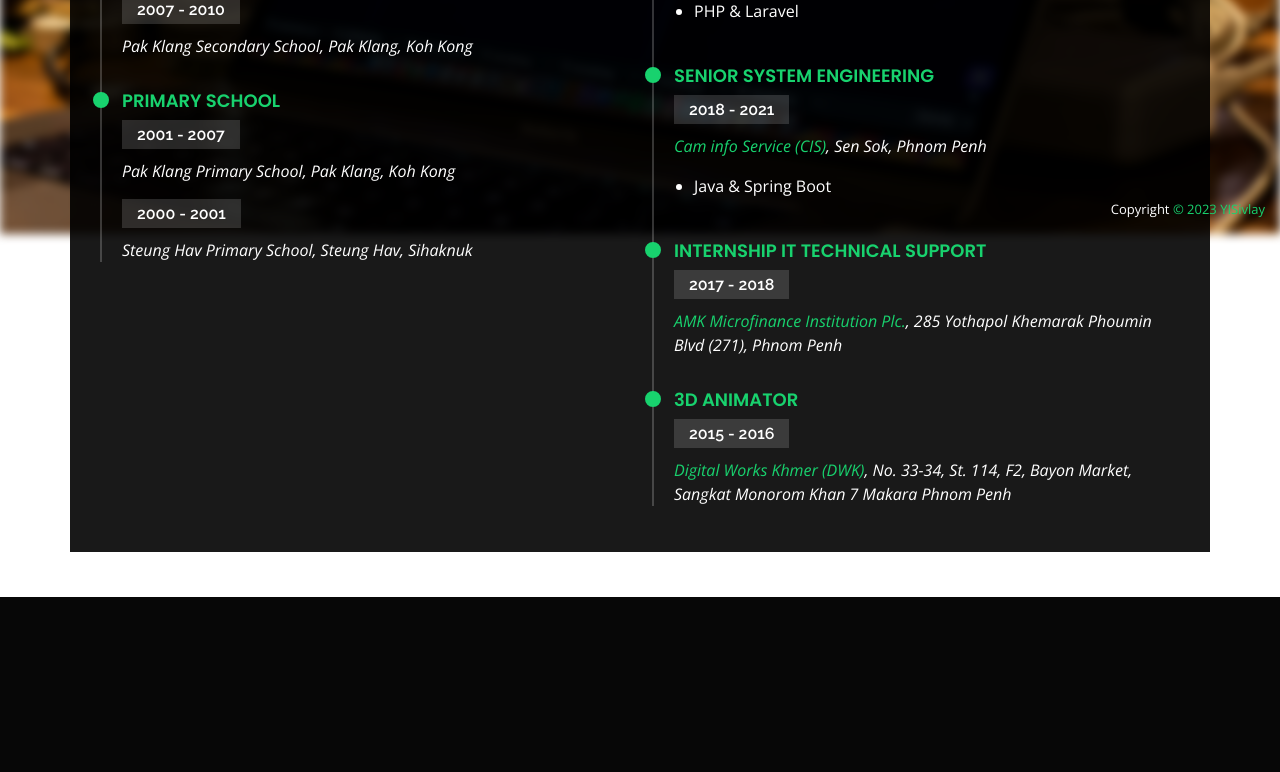
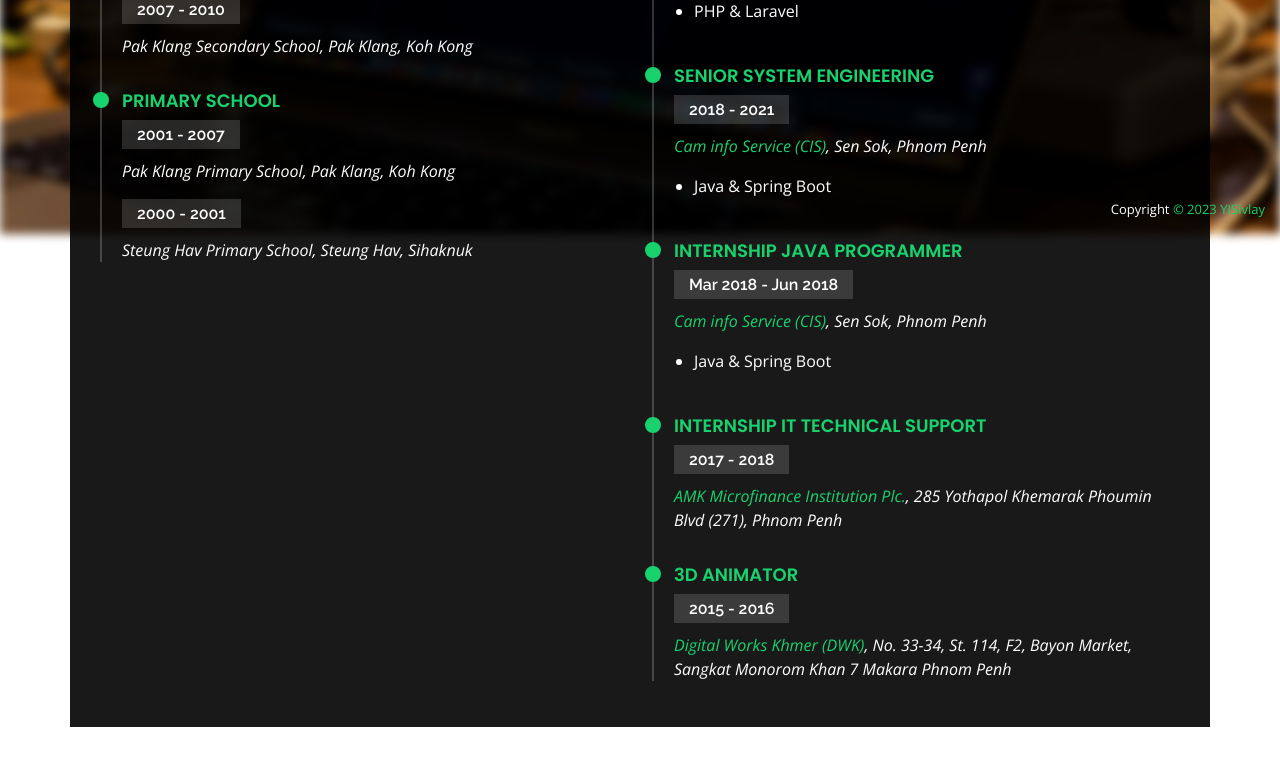
Before and after one commit to yisivlay/personal, a Flask app: page / in a window 1280 px wide, after a click on "Resume". Shown: the part 566-1338 px from the top of the page. Before the commit the page ends 1163 px from the top, so only its background shows below. Run offline with Flask 3, Linux system fonts and the light colour scheme; some libraries are stand-ins or nearby versions.

Commit message:
updated resume.

```diff
--- a/templates/home/resume.html
+++ b/templates/home/resume.html
@@ -64,6 +64,16 @@
                     </ul>
                 </div>
                 <div class="resume-item">
+                    <h4>Internship Java Programmer</h4>
+                    <h5>Mar 2018 - Jun 2018</h5>
+                    <p><em><a href="https://www.caminfoservices.com" target="_blank">Cam info Service (CIS)</a>, Sen Sok, Phnom Penh </em></p>
+                    <ul>
+                        <li>
+                            Java & Spring Boot
+                        </li>
+                    </ul>
+                </div>
+                <div class="resume-item">
                     <h4>Internship IT Technical Support</h4>
                     <h5>2017 - 2018</h5>
                     <p><em><a href="https://www.amkcambodia.com/en" target="_blank">AMK Microfinance Institution Plc.</a>, 285 Yothapol Khemarak Phoumin Blvd (271), Phnom Penh </em>
```
